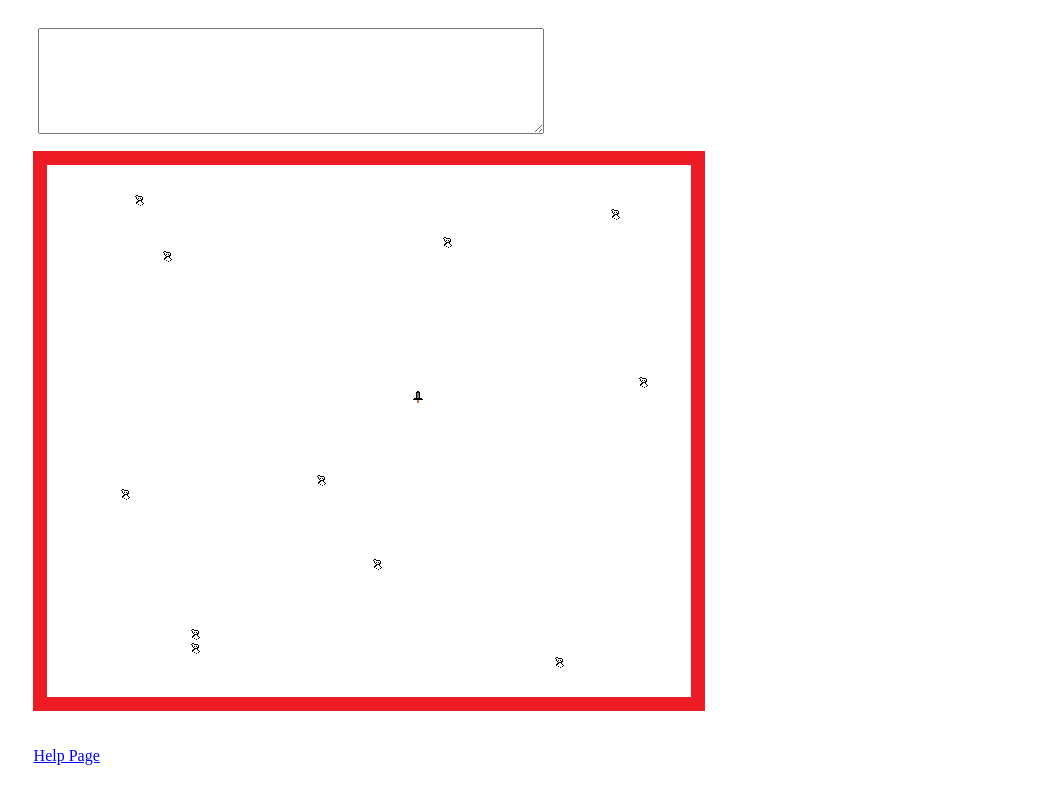
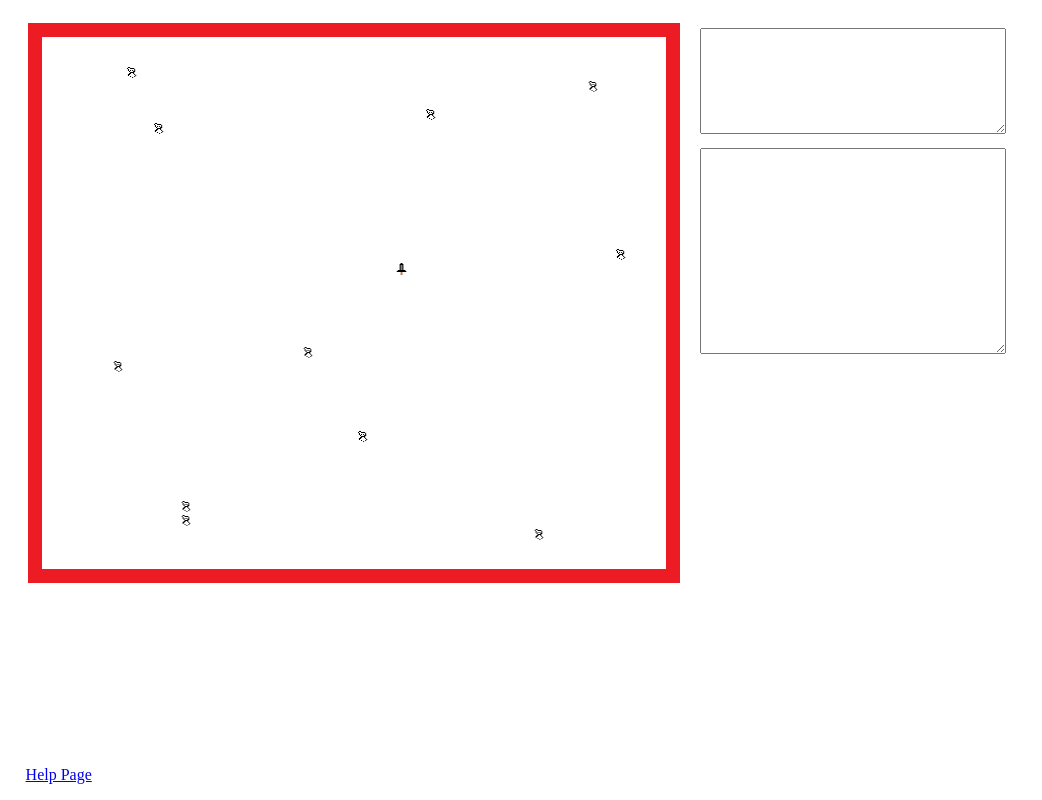
Before and after one commit to andysitu/2dworld, a plain HTML site: page index.html in a window 1280 px wide. Shown: the whole page, without its empty margins (0-1042 px from the left). Drawn offline with Linux system fonts and the light colour scheme.

Commit message:
CSS: changed format of textarea and map, added another textarea

```diff
--- a/index.html
+++ b/index.html
@@ -6,6 +6,7 @@
 	<title>A 2D World</title>
 
 	<style>
+
 		table {
 			border: none;
 			border-spacing: 0px;
@@ -14,23 +15,38 @@
 			width: 14px;
 			height: 14px;
 		}
-		#message {
-			position: relative;
-			margin-left: 30px;
+		#map {
+			margin-left: 3%;
+			margin-top: 15px;
+		}
+		#status {
+			margin-left: 20px;
 			margin-top: 20px;
-			width: 500px;
+			width: 300px;
 			height: 100px;
 		}
-		#map {
-			position: relative;
-			margin-left: 2%;
-			margin-top: 1%;
+		#message {
+			margin-left: 20px;
+			margin-top: 10px;
+			width: 300px;
+			height: 200px;
 		}
 		#help {
-			position: fixed;
-			margin-bottom: 2%;
-			margin-left: 2%;
+			position: absolute;
+			left: 2%;
+			bottom: 2%;
 		}
+
+		#container {
+		}
+		.map {
+			float: left;
+		}
+		.side {
+			width: 300px;
+			float: left;
+		}
+
 		.wall {
 			background: url("images/wall.png") no-repeat center center;
 		}
@@ -43,6 +59,7 @@
 		.monster {
 			background: url("images/monst1.png") no-repeat center center;
 		}
+
 	</style>
 
 	<script>
@@ -53,11 +70,18 @@
 	<script src="functions.js"></script>
 	<script src="map.js"></script>
 	<script src="world.js"></script>
-	<textarea id="message"></textarea>
-	<table id="map" cellspacing="0" cellpadding="0">
-	</table>
 
-	<br><br>
+	<div id="container">
+		<div class="map">
+			<table id="map" cellspacing="0" cellpadding="0"></table>
+		</div>
+
+		<div class="side">
+			<textarea id="status"></textarea>
+			<textarea id="message"></textarea>
+		</div>
+	</div>
+
 	<a href="help.html" id="help">Help Page</a>
 </body>
 
```
